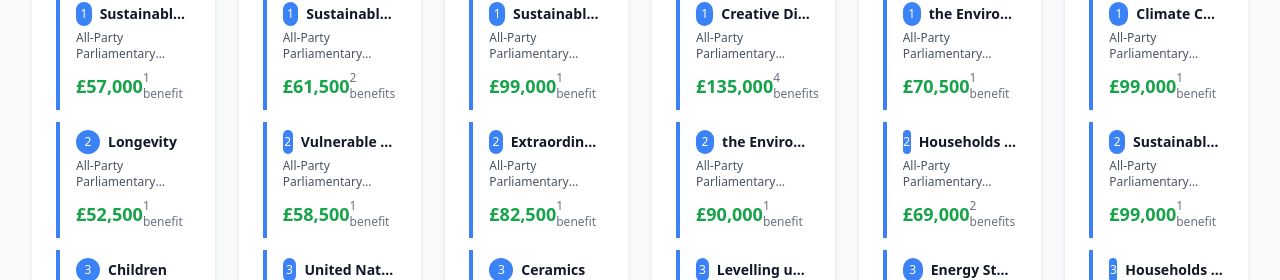
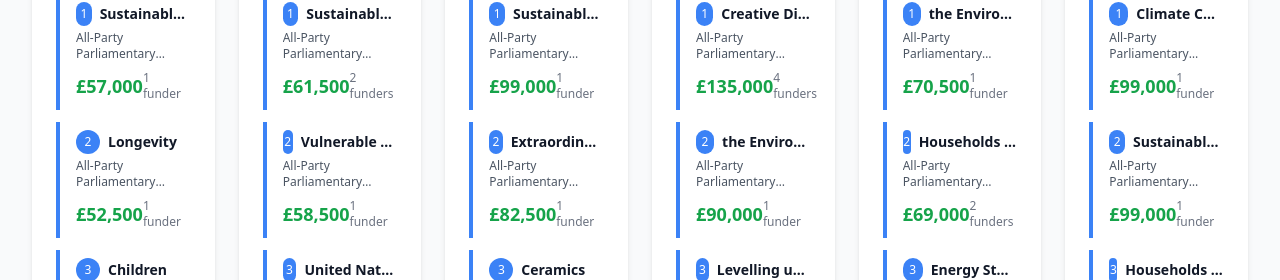
Before and after one commit to ben-lattimore/appg-report-actual, a Next.js app: page / in a window 1280 px wide. Shown: the part 483-763 px from the top of the page. Built offline with nearby package versions, Linux system fonts and the light colour scheme.

Commit message:
fix: adds correct text

```diff
--- a/components/YearlyFundingColumns.tsx
+++ b/components/YearlyFundingColumns.tsx
@@ -80,7 +80,7 @@ function YearColumn({ year, groups }: YearColumnProps) {
                     {formatCurrency(group.total)}
                   </span>
                   <span className="text-xs text-gray-500">
-                    {group.benefitCount} benefit{group.benefitCount !== 1 ? 's' : ''}
+                    {group.benefitCount} funder{group.benefitCount !== 1 ? 's' : ''}
                   </span>
                 </div>
               </div>
```
